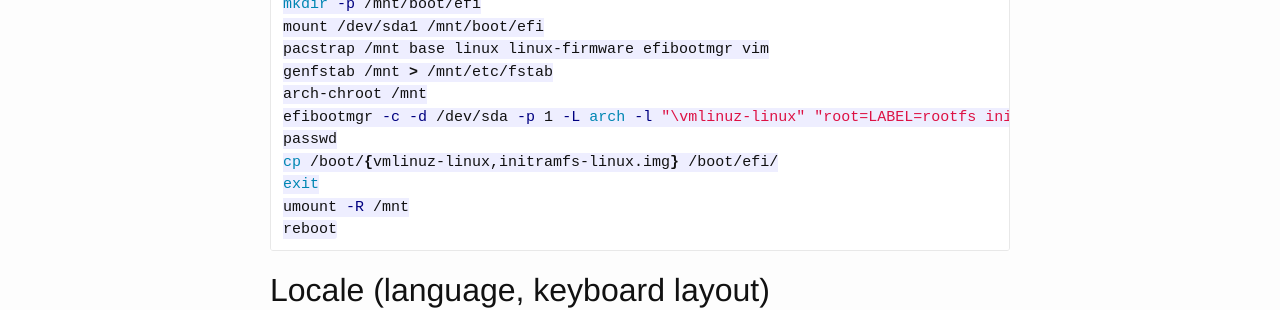
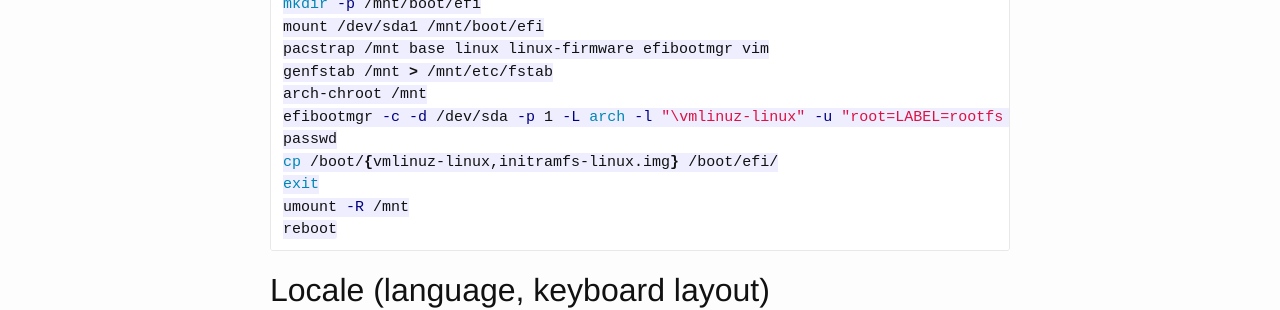
Before and after one commit to xocekim/blog, a Jekyll site: the page built from _posts/2020-10-01-simple-arch-setup-efistub.markdown, in a window 1280 px wide. Shown: the part 368-678 px from the top of the page. Built offline with Jekyll 4.4.1, drawn with Linux system fonts in a browser that asks for light colours.

```diff
--- a/_posts/2020-10-01-simple-arch-setup-efistub.markdown
+++ b/_posts/2020-10-01-simple-arch-setup-efistub.markdown
@@ -20,7 +20,7 @@ mount /dev/sda1 /mnt/boot/efi
 pacstrap /mnt base linux linux-firmware efibootmgr vim
 genfstab /mnt > /mnt/etc/fstab
 arch-chroot /mnt
-efibootmgr -c -d /dev/sda -p 1 -L arch -l "\vmlinuz-linux" "root=LABEL=rootfs initrd=\initramfs-linux.img net.ifnames=0"
+efibootmgr -c -d /dev/sda -p 1 -L arch -l "\vmlinuz-linux" -u "root=LABEL=rootfs initrd=\initramfs-linux.img net.ifnames=0"
 passwd
 cp /boot/{vmlinuz-linux,initramfs-linux.img} /boot/efi/
 exit
```
